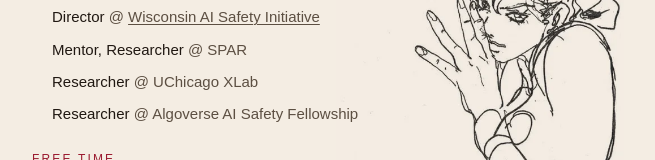
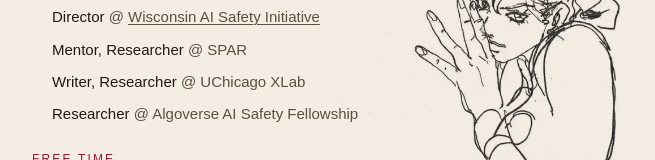
Before and after one commit to kaustubhkislay/website, a Next.js app: page / in a window 1280 px wide. Shown: the part 367-527 px from the top of the page, without its empty margins (312-967 px from the left). Built offline with nearby package versions, Linux system fonts and the light colour scheme; a web font is replaced by a local one.

Commit message:
Update XLab affiliation role to Writer, Researcher
Co-Authored-By: Claude Fable 5 <noreply@anthropic.com>

```diff
--- a/src/app/page.tsx
+++ b/src/app/page.tsx
@@ -100,7 +100,7 @@ export default function Home() {
               href="https://waisi.org/"
             />
             <Affiliation org="SPAR" role="Mentor, Researcher" />
-            <Affiliation org="UChicago XLab" role="Researcher" />
+            <Affiliation org="UChicago XLab" role="Writer, Researcher" />
             <Affiliation org="Algoverse AI Safety Fellowship" role="Researcher" />
           </ul>
         </Section>
```
